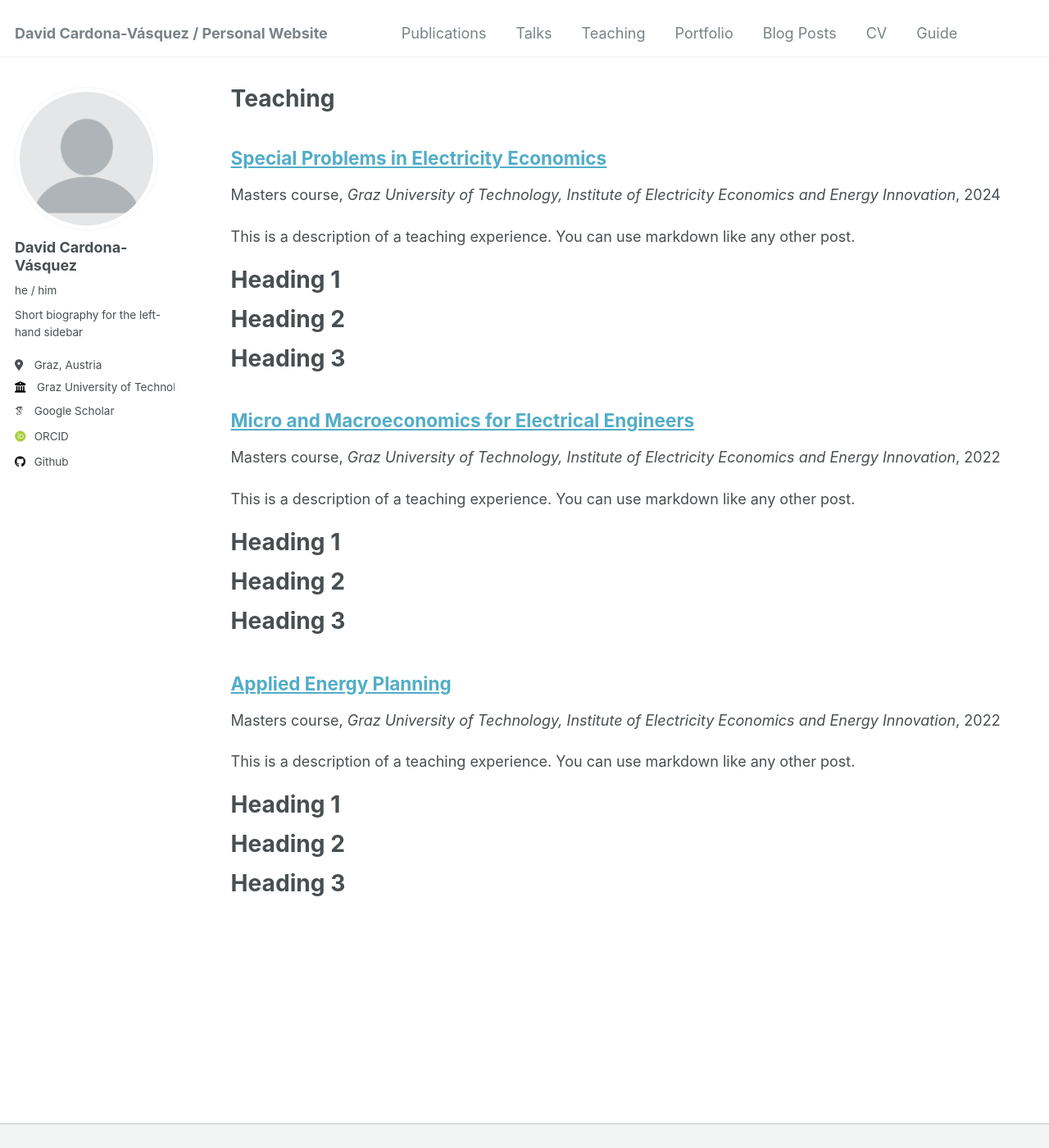
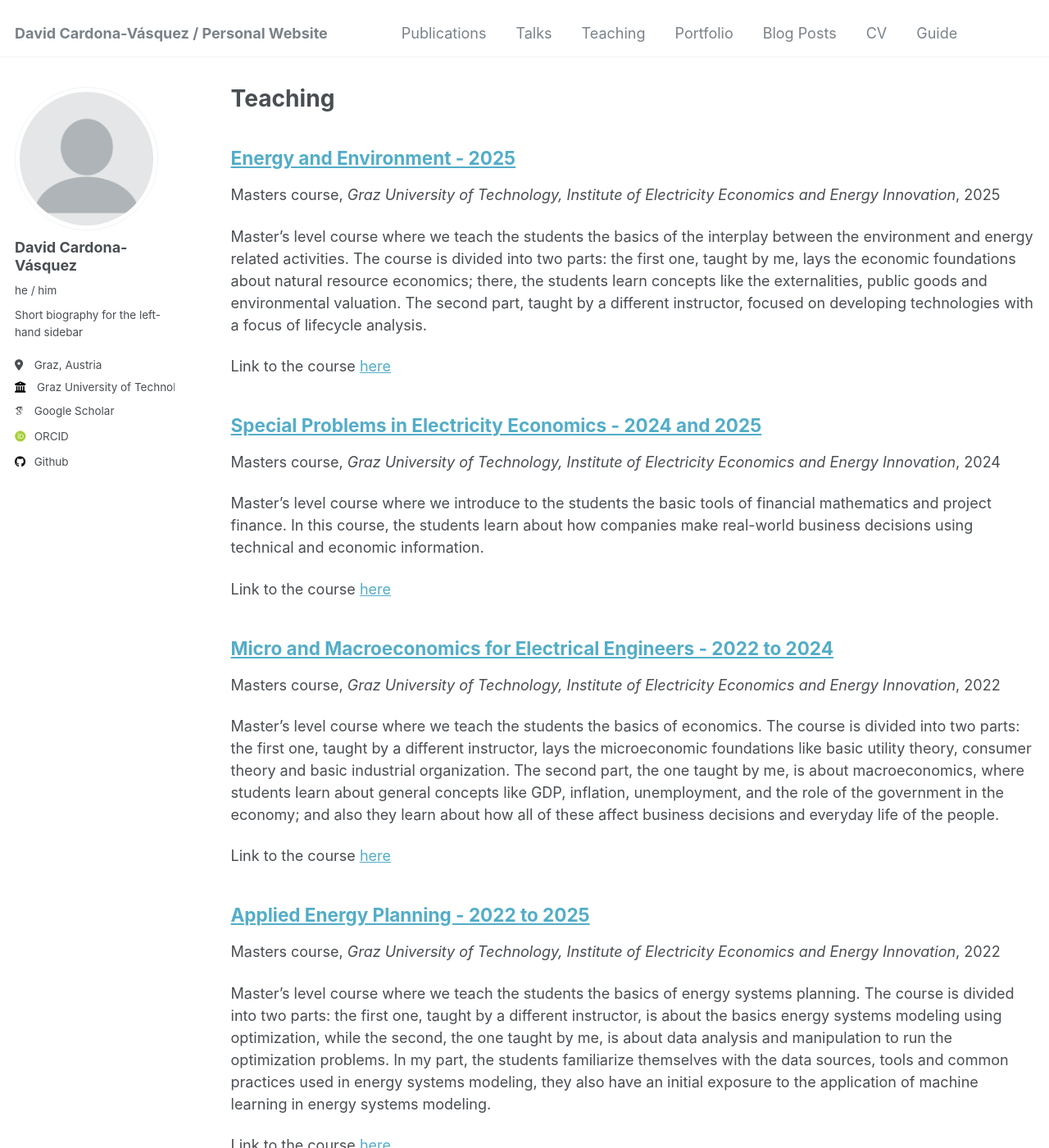
Before and after one commit to dcardonav/dcardonav.github.io, a Jekyll site: the page built from _pages/teaching.html, in a window 1280 px wide and 1400 px high. Shown: the whole window at 82% size. Built offline with Jekyll 4.4.1, drawn with Linux system fonts in a browser that asks for light colours; some web fonts are replaced.

Commit message:
initial version with teaching

```diff
--- a/_includes/author-profile.html
+++ b/_includes/author-profile.html
@@ -58,6 +58,9 @@
       {% endif %}
       {% if author.researchgate %}
         <li><a href="{{ author.researchgate }}"><i class="fab fa-fw fa-researchgate icon-pad-right" aria-hidden="true"></i>ResearchGate</a></li>
+      {% endif %}
+      {% if author.pure %}
+        <li><a href="{{ author.pure }}"><i class="fab fa-fw fa-pure icon-pad-right" aria-hidden="true"></i>Elsevier Pure</a></li>
       {% endif %}
 
       <!-- Font Awesome icons / Repositories and software development -->
--- /dev/null
+++ b/_teaching/applied-energy.md
@@ -0,0 +1,17 @@
+---
+title: "Applied Energy Planning - 2022 to 2025"
+collection: teaching
+type: "Masters course"
+permalink: /teaching/applied-energy.md
+venue: "Graz University of Technology, Institute of Electricity Economics and Energy Innovation"
+date: 2022-03-01
+location: "Graz, Austria"
+---
+
+Master's level course where we teach the students the basics of energy systems planning. The course is divided into two
+parts: the first one, taught by a different instructor, is about the basics energy systems modeling using optimization,
+while the second, the one taught by me, is about data analysis and manipulation to run the optimization problems. In my
+part, the students familiarize themselves with the data sources, tools and common practices used in energy systems
+modeling, they also have an initial exposure to the application of machine learning in energy systems modeling.
+
+Link to the course [here](https://online.tugraz.at/tug_online/ee/ui/ca2/app/desktop/#/slc.tm.cp/student/courses/525806?$scrollTo=toc_overview)
--- /dev/null
+++ b/_teaching/energy-environ.md
@@ -0,0 +1,17 @@
+---
+title: "Energy and Environment - 2025"
+collection: teaching
+type: "Masters course"
+permalink: /teaching/micro-macro.md
+venue: "Graz University of Technology, Institute of Electricity Economics and Energy Innovation"
+date: 2025-03-01
+location: "Graz, Austria"
+---
+
+Master's level course where we teach the students the basics of the interplay between the environment and energy
+related activities. The course is divided into two parts: the first one, taught by me, lays the economic foundations
+about natural resource economics; there, the students learn concepts like the externalities, public goods and
+environmental valuation. The second part, taught by a different instructor, focused on developing technologies with a
+focus of lifecycle analysis.
+
+Link to the course [here](https://online.tugraz.at/tug_online/ee/ui/ca2/app/desktop/#/slc.tm.cp/student/courses/524496?$scrollTo=toc_overview)
--- a/_teaching/special-problems.md
+++ b/_teaching/special-problems.md
@@ -1,5 +1,5 @@
 ---
-title: "Special Problems in Electricity Economics"
+title: "Special Problems in Electricity Economics - 2024 and 2025"
 collection: teaching
 type: "Masters course"
 permalink: /teaching/special-problems.md
@@ -8,13 +8,8 @@ date: 2024-03-01
 location: "Graz, Austria"
 ---
 
-This is a description of a teaching experience. You can use markdown like any other post.
+Master's level course where we introduce to the students the basic tools of financial mathematics and project finance.
+In this course, the students learn about how companies make real-world business decisions using technical and economic
+information.
 
-Heading 1
-======
-
-Heading 2
-======
-
-Heading 3
-======
+Link to the course [here](https://online.tugraz.at/tug_online/ee/ui/ca2/app/desktop/#/slc.tm.cp/student/courses/527597?$scrollTo=toc_overview)
--- a/_teaching/summer-semester.md
+++ /dev/null
@@ -1,20 +0,0 @@
----
-title: "Applied Energy Planning"
-collection: teaching
-type: "Masters course"
-permalink: /teaching/summer-semester.md
-venue: "Graz University of Technology, Institute of Electricity Economics and Energy Innovation"
-date: 2022-03-01
-location: "Graz, Austria"
----
-
-This is a description of a teaching experience. You can use markdown like any other post.
-
-Heading 1
-======
-
-Heading 2
-======
-
-Heading 3
-======
--- a/_teaching/winter-semester.md
+++ /dev/null
@@ -1,20 +0,0 @@
----
-title: "Micro and Macroeconomics for Electrical Engineers"
-collection: teaching
-type: "Masters course"
-permalink: /teaching/winter-semester.md
-venue: "Graz University of Technology, Institute of Electricity Economics and Energy Innovation"
-date: 2022-10-01
-location: "Graz, Austria"
----
-
-This is a description of a teaching experience. You can use markdown like any other post.
-
-Heading 1
-======
-
-Heading 2
-======
-
-Heading 3
-======
```
Also changed, not shown: _teaching/micro-macro.md (added, +17 -0 lines), _config.yml (line endings or trailing spaces).
